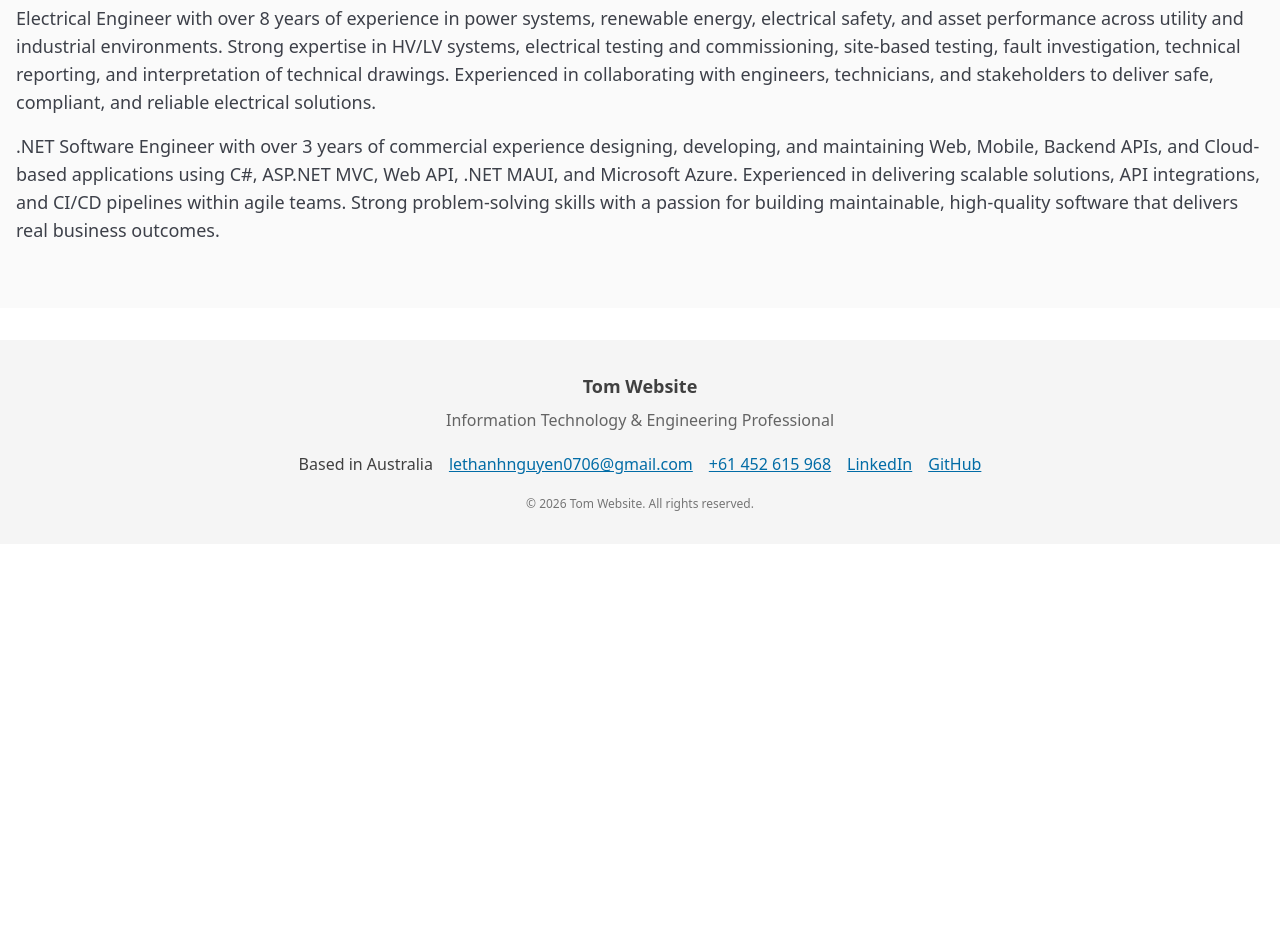
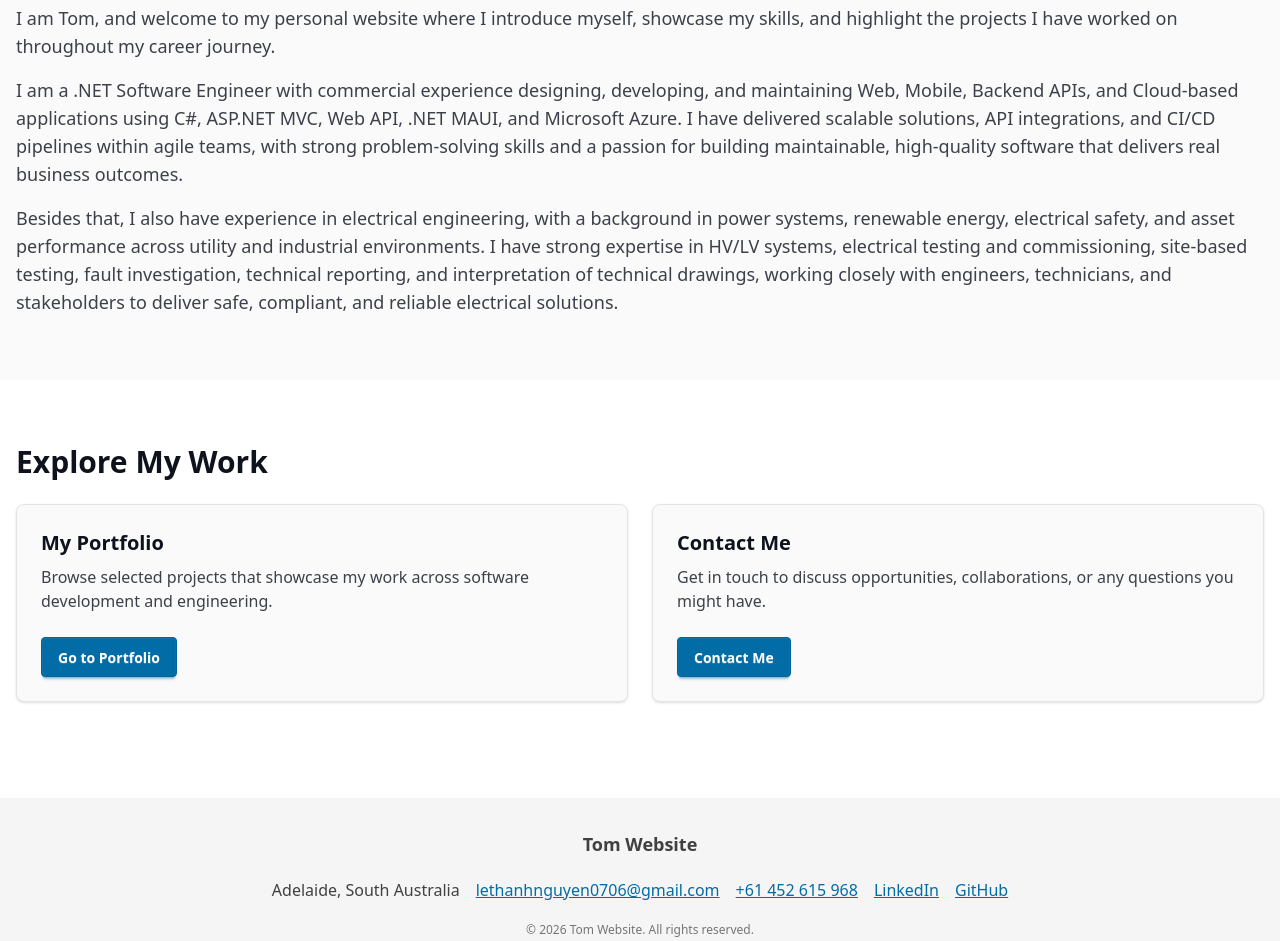
Before and after one commit to lethanhnguyendev/Project_PersonalSites, a website built with Vite: page index.html in a window 1280 px wide. Shown: the part 560-1501 px from the top of the page. Before the commit the page ends 1104 px from the top, so only its background shows below. Built offline with nearby package versions, Linux system fonts and the light colour scheme.

Commit message:
modify index

```diff
--- a/index.html
+++ b/index.html
@@ -52,11 +52,46 @@
           <h2 class="text-2xl md:text-3xl font-bold mb-4">About Me</h2>
           <div class="space-y-4 text-base md:text-lg opacity-80">
             <p>
-              Electrical Engineer with over 8 years of experience in power systems, renewable energy, electrical safety, and asset performance across utility and industrial environments. Strong expertise in HV/LV systems, electrical testing and commissioning, site-based testing, fault investigation, technical reporting, and interpretation of technical drawings. Experienced in collaborating with engineers, technicians, and stakeholders to deliver safe, compliant, and reliable electrical solutions.
+              I am Tom, and welcome to my personal website where I introduce myself, showcase my skills, and highlight the projects I have worked on throughout my career journey.
             </p>
             <p>
-              .NET Software Engineer with over 3 years of commercial experience designing, developing, and maintaining Web, Mobile, Backend APIs, and Cloud-based applications using C#, ASP.NET MVC, Web API, .NET MAUI, and Microsoft Azure. Experienced in delivering scalable solutions, API integrations, and CI/CD pipelines within agile teams. Strong problem-solving skills with a passion for building maintainable, high-quality software that delivers real business outcomes.
+              I am a .NET Software Engineer with commercial experience designing, developing, and maintaining Web, Mobile, Backend APIs, and Cloud-based applications using C#, ASP.NET MVC, Web API, .NET MAUI, and Microsoft Azure. I have delivered scalable solutions, API integrations, and CI/CD pipelines within agile teams, with strong problem-solving skills and a passion for building maintainable, high-quality software that delivers real business outcomes.
             </p>
+            <p>
+              Besides that, I also have experience in electrical engineering, with a background in power systems, renewable energy, electrical safety, and asset performance across utility and industrial environments. I have strong expertise in HV/LV systems, electrical testing and commissioning, site-based testing, fault investigation, technical reporting, and interpretation of technical drawings, working closely with engineers, technicians, and stakeholders to deliver safe, compliant, and reliable electrical solutions.
+            </p>
+          </div>
+        </div>
+      </section>
+
+      <!-- Quick navigation -->
+      <section class="bg-white">
+        <div class="container mx-auto px-4 py-12 md:py-16">
+          <h2 class="text-2xl md:text-3xl font-bold mb-6">Explore My Work</h2>
+          <div class="grid gap-6 md:grid-cols-2">
+            <div class="card bg-neutral-50 shadow-sm border border-neutral-200">
+              <div class="card-body">
+                <h3 class="card-title text-lg md:text-xl">My Portfolio</h3>
+                <p class="opacity-80 text-sm md:text-base">
+                  Browse selected projects that showcase my work across software development and engineering.
+                </p>
+                <div class="card-actions justify-start mt-4">
+                  <a href="portfolio.html" class="btn btn-primary btn-sm md:btn-md">Go to Portfolio</a>
+                </div>
+              </div>
+            </div>
+
+            <div class="card bg-neutral-50 shadow-sm border border-neutral-200">
+              <div class="card-body">
+                <h3 class="card-title text-lg md:text-xl">Contact Me</h3>
+                <p class="opacity-80 text-sm md:text-base">
+                  Get in touch to discuss opportunities, collaborations, or any questions you might have.
+                </p>
+                <div class="card-actions justify-start mt-4">
+                  <a href="contact.html" class="btn btn-primary btn-sm md:btn-md">Contact Me</a>
+                </div>
+              </div>
+            </div>
           </div>
         </div>
       </section>
--- a/src/components.js
+++ b/src/components.js
@@ -1,7 +1,6 @@
 export const PROFILE = {
   name: 'Tom Website',
-  role: 'Information Technology & Engineering Professional',
-  location: 'Based in Australia',
+  location: 'Adelaide, South Australia',
   email: 'lethanhnguyen0706@gmail.com',
   phone: '+61 452 615 968',
   linkedin: 'https://www.linkedin.com/in/lethanh-nguyen',
@@ -94,7 +93,6 @@ export function getFooter() {
     <footer class="footer footer-center bg-neutral-100 text-neutral-700 p-8 mt-8">
       <aside>
         <p class="font-semibold text-base md:text-lg">${PROFILE.name}</p>
-        <p class="text-sm md:text-base opacity-80">${PROFILE.role}</p>
         <div class="flex flex-wrap justify-center gap-4 mt-3 text-sm md:text-base">
           ${PROFILE.location ? `<span>${PROFILE.location}</span>` : ''}
           ${PROFILE.email ? `<a href="mailto:${PROFILE.email}" class="link link-primary">${PROFILE.email}</a>` : ''}
```
Also changed, not shown: 1 other file.
